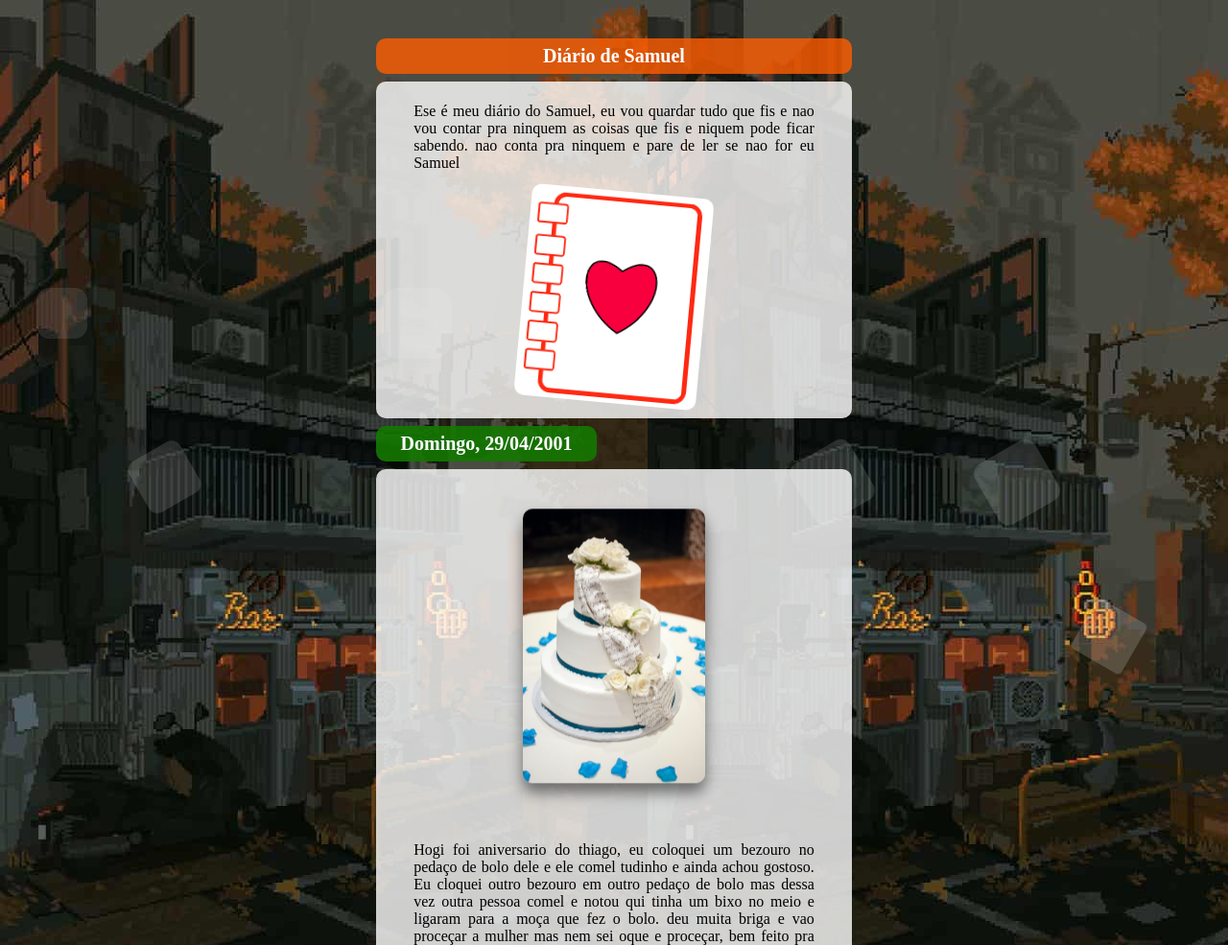
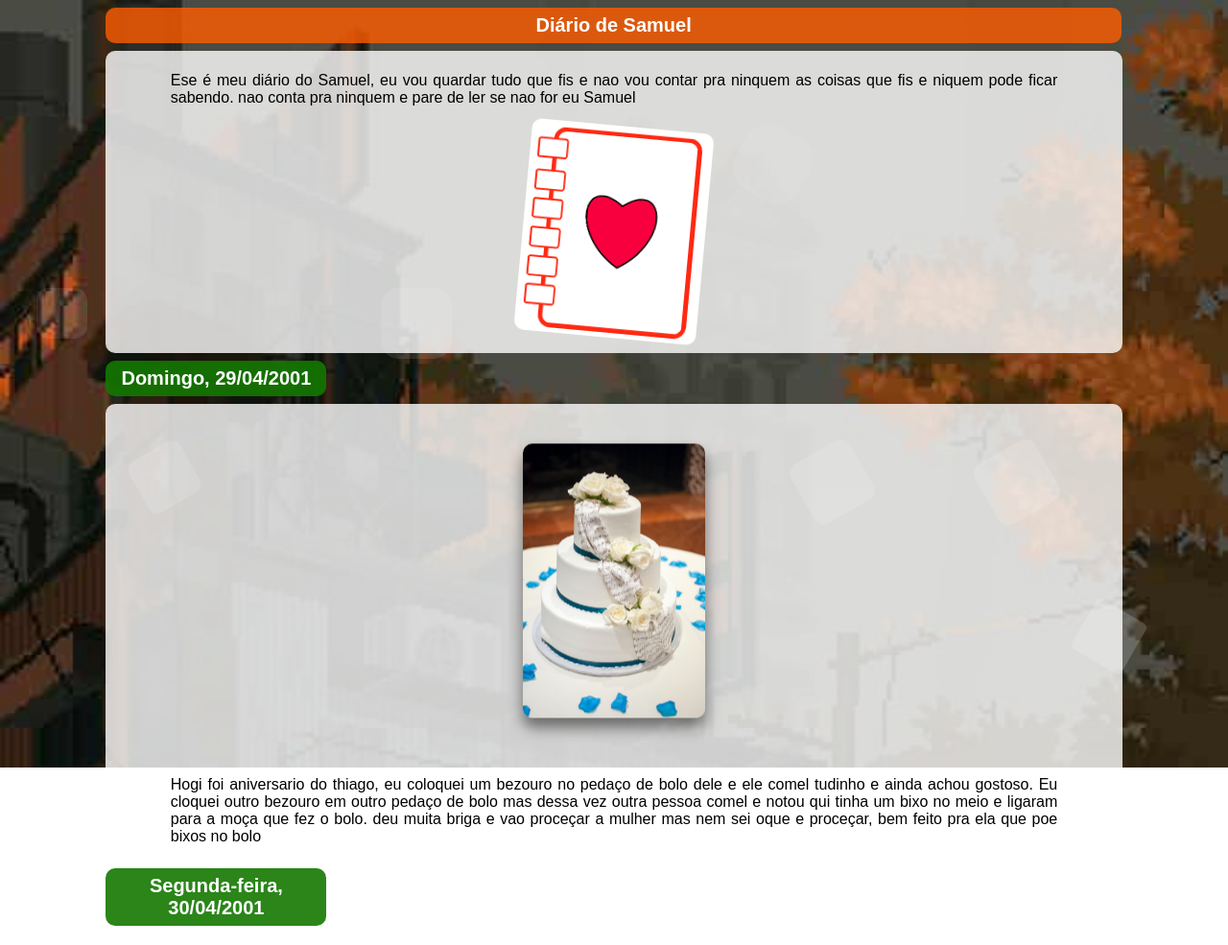
Before and after one commit to cookieukw/DiarioSamuel, a plain HTML site: page index.html in a window 1280 px wide. Shown: the top 985 px of the page at 96% size. Drawn offline with Linux system fonts and the light colour scheme.

Commit message:
update files,

```diff
--- a/background-square.css
+++ b/background-square.css
@@ -12,6 +12,8 @@
 }
 
 .background {
+    background-image: url("bg.jpg");
+    background-size: cover;
     z-index: 0;
     position: fixed;
     width: 100vw;
--- a/style.css
+++ b/style.css
@@ -7,8 +7,25 @@
   height:100vh;
   width: 100vw;
 }
-body {
-  background-image: url("bg.jpg")
+* {
+  padding: 0;
+  margin: 0;
+  box-sizing: border-box;
+  font-family: 'Montserrat', sans-serif;
+  -webkit-touch-callout: none;
+  /* iOS Safari */
+  -webkit-user-select: none;
+  /* Safari */
+  -khtml-user-select: none;
+  /* Konqueror HTML */
+  -moz-user-select: none;
+  /* Old versions of Firefox */
+  -ms-user-select: none;
+  /* Internet Explorer/Edge */
+  user-select: none;
+  /* Non-prefixed version, currently
+                                  supported by Chrome, Edge, Opera and Firefox */
+
 }
 
 .title {
@@ -90,7 +107,6 @@ p {
 
 
 #content {
-  padding: 4vh;
   z-index: 1;
   position: absolute;
   padding-left: 30vw;
@@ -98,6 +114,10 @@ p {
 }
 
 @media (min-width:100px) {
+  #content {
+  padding-left: 8vw;
+  padding-right: 8vw;
+}
   .text_horizontal {
     flex-direction: column;
   }
```
